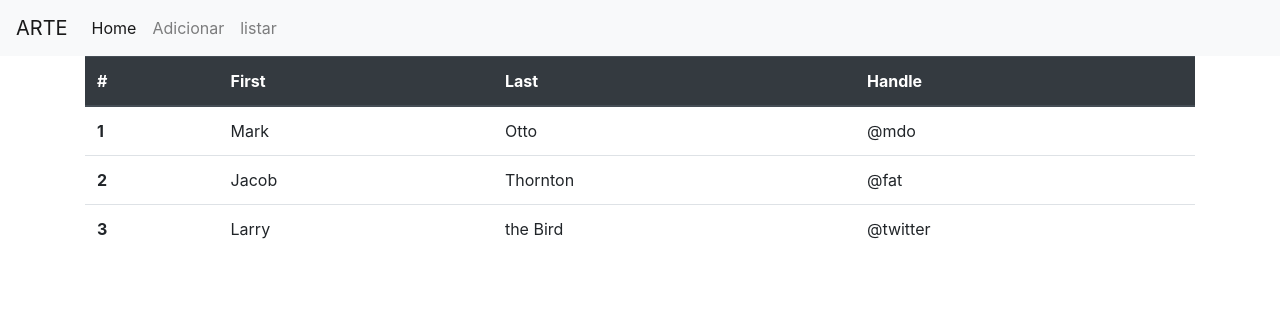
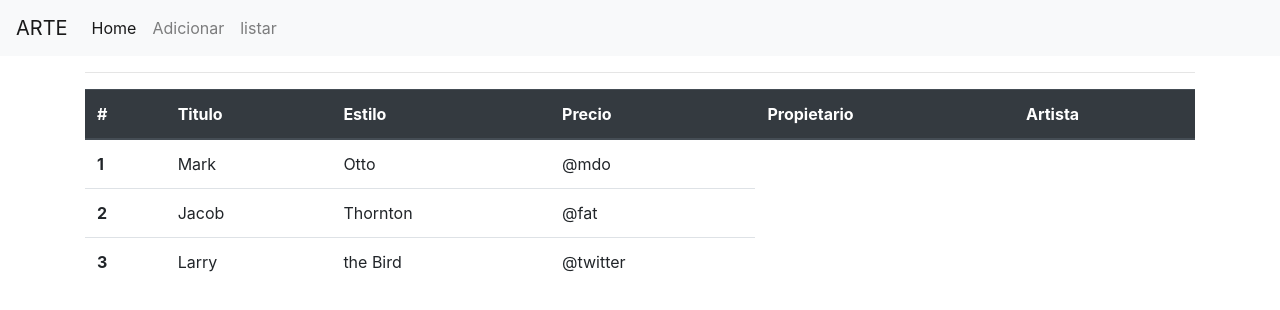
Before and after one commit to rami554/FrontProgra, an Angular app in the folder FrontFinal/: page /listar in a window 1280 px wide. Shown: the top 310 px of the page. Built offline with nearby package versions, Linux system fonts and the light colour scheme.

Commit message:
formulario 2

```diff
--- a/FrontFinal/src/app/listar/listar.component.html
+++ b/FrontFinal/src/app/listar/listar.component.html
@@ -1,10 +1,13 @@
- <table class="table">
+<hr>
+<table class="table">
     <thead class="thead-dark">
       <tr>
         <th scope="col">#</th>
-        <th scope="col">First</th>
-        <th scope="col">Last</th>
-        <th scope="col">Handle</th>
+        <th scope="col">Titulo</th>
+        <th scope="col">Estilo</th>
+        <th scope="col">Precio</th>
+        <th scope="col">Propietario</th>
+        <th scope="col">Artista</th>
       </tr>
     </thead>
     <tbody>
```
